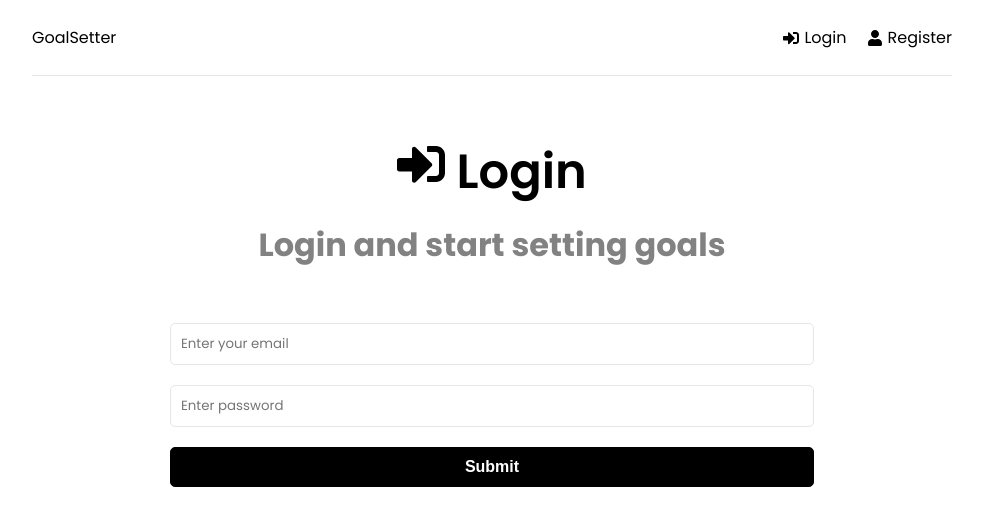
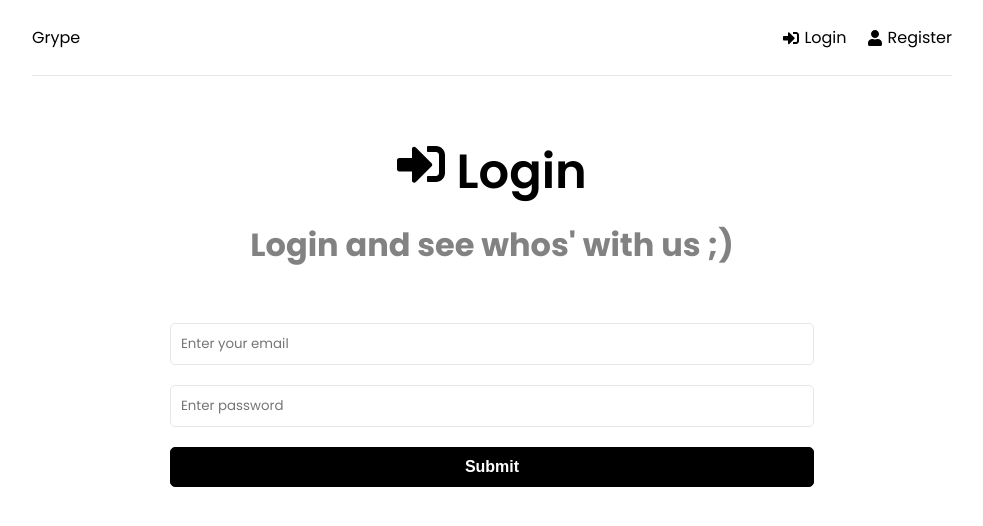
Before and after one commit to mmhshayer/skill-assessment-grype, a React (Create React App) app in the folder frontend/: page /login in a window 1280 px wide. Shown: the top 526 px of the page, without its empty margins (148-1131 px from the left). Built offline with nearby package versions, Linux system fonts and the light colour scheme.

Commit message:
minor corrections

```diff
--- a/frontend/src/components/Header.jsx
+++ b/frontend/src/components/Header.jsx
@@ -17,7 +17,7 @@ function Header() {
   return (
     <header className='header'>
       <div className='logo'>
-        <Link to='/'>GoalSetter</Link>
+        <Link to='/'>Grype</Link>
       </div>
       <ul>
         {user ? (
--- a/frontend/src/features/members/memberService.js
+++ b/frontend/src/features/members/memberService.js
@@ -2,7 +2,6 @@ import axios from 'axios'
 
 const API_URL = 'http://localhost:8000/api/users'
 
-// Get user goals
 const getMembers = async (token) => {
   const config = {
     headers: {
--- a/frontend/src/pages/Login.jsx
+++ b/frontend/src/pages/Login.jsx
@@ -61,7 +61,7 @@ function Login() {
         <h1>
           <FaSignInAlt /> Login
         </h1>
-        <p>Login and start setting goals</p>
+        <p>Login and see whos' with us ;)</p>
       </section>
 
       <section className='form'>
```
